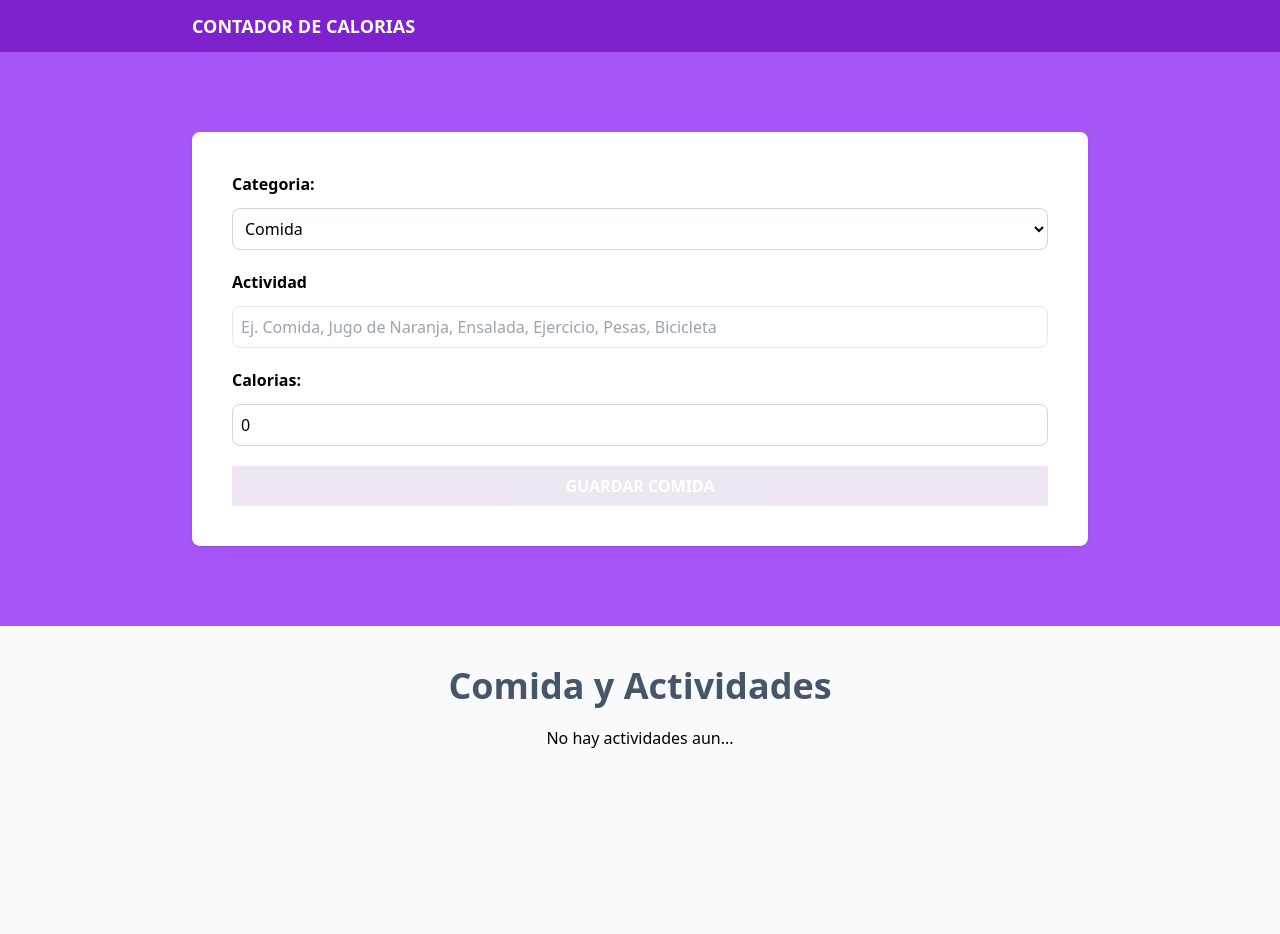
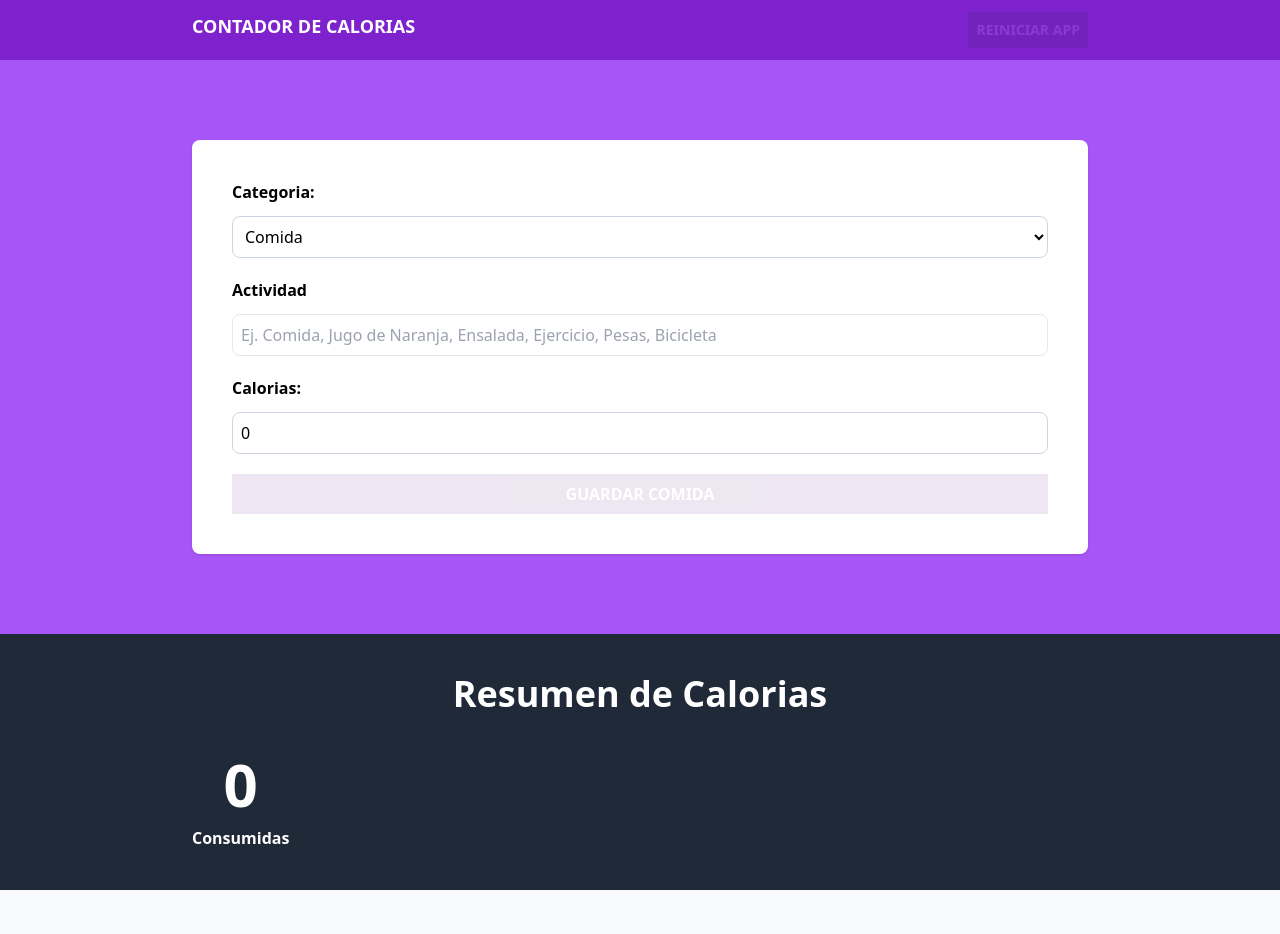
Before and after one commit to DaniM0613/Calorie-Tracker, a React (Vite) app: page / in a window 1280 px wide. Shown: the top 934 px of the page. Before the commit the page ends 810 px from the top, so only its background shows below. Built offline with nearby package versions, Linux system fonts and the light colour scheme.

Commit message:
calulando las calorias con useMemo

```diff
--- a/src/App.tsx
+++ b/src/App.tsx
@@ -1,7 +1,9 @@
-import { useReducer, useEffect } from "react"
+import { useReducer, useEffect, useMemo} from "react"
 import Form from "./components/Form"
 import { activityReducer, initialState } from "./reducers/activity-reducer"
 import ActivityList from "./components/ActivityList"
+import CalorieTracker from "./components/CalorieTracker"
+
 
 function App() {
 
@@ -11,6 +13,10 @@
        localStorage.setItem('activities', JSON.stringify(state.activities))
    }, [state.activities])
 
+   const canRestarApp = () => useMemo(() => state.activities.length , [state.activities])
+
+
+
   return (
     <>
      <header className="bg-purple-700 py-3">
@@ -18,6 +24,16 @@
         <h1 className="text-center text-lg font-bold uppercase text-white">
           Contador de Calorias
         </h1>
+
+        <button
+          className="bg-gray-800 hover:bg-gray-900 p-2 font-bold uppercase text-white cursor-pointer text-sm disabled:opacity-10"
+          disabled={!canRestarApp()}
+          onClick={() => dispatch({type: 'restart-app'})}
+        >
+            Reiniciar App
+        </button>
+
+
        </div>
      </header>
 
@@ -29,6 +45,16 @@
         />
       </div>
     </section>
+
+    <section className="bg-gray-800 py-10">
+      <div className="max-w-4xl mx-auto">
+        <CalorieTracker
+            activities={state.activities}
+        />
+      </div>
+    </section>
+
+
     <section className="p-10 mx-auto max-w-4xl">
       <ActivityList
          activities={state.activities}
--- a/src/components/ActivityList.tsx
+++ b/src/components/ActivityList.tsx
@@ -26,7 +26,7 @@
       {isEmptyActivities ?
       <p className="text-center my-5">No hay actividades aun...</p> :
       activities.map(activity => (
-          <div key={activity.id} className="px-5 py-10 bg-white mt-5 flex justify-between">
+          <div key={activity.id} className="px-5 py-10 bg-white mt-5 flex justify-between shadow-lg">
             <div className="space-y-2 relative">
                 <p className={`absolute -top-8 -left-8 px-10 py-2 text-white uppercase font-bold ${activity.category === 1 ? 'bg-lime-500' : 'bg-orange-500' }`}>
                     {categoryName(+activity.category)}
--- /dev/null
+++ b/src/components/CalorieTracker.tsx
@@ -0,0 +1,26 @@
+import { useMemo } from 'react'
+import type { Activity } from "../types"
+
+type CalorieTrackerProps = {
+  activities: Activity[]
+}
+
+export default function CalorieTracker({activities} : CalorieTrackerProps) {
+
+  // Contadores
+  const caloriesConsumed = useMemo(() => activities.reduce((total, activity) => activity.category === 1 ? total + activity.calories : total, 0) , [activities])
+
+  return (
+    <>
+      <h2 className="text-4xl font-black text-white text-center">Resumen de Calorias</h2>
+
+      <div className='flex flex-col items-center md:flex-row md:justify-between gap-5 mt-10'>
+      <p className='text-white font-bold rounded-full grid grid-cols-1 gap-3 text-center'>
+        <span className='font-black text-6xl text-orange'>{caloriesConsumed}</span>
+         Consumidas
+      </p>
+      </div>
+
+    </>
+  )
+}
--- a/src/reducers/activity-reducer.ts
+++ b/src/reducers/activity-reducer.ts
@@ -4,7 +4,8 @@
 export type ActivityActions =
     {type: 'save-activity', payload: { newActivity : Activity }} |
     {type: 'set-activeId', payload: { id : Activity['id'] }} |
-    {type: 'delete-activity', payload: { id : Activity['id'] }}
+    {type: 'delete-activity', payload: { id : Activity['id'] }} |
+    {type: 'restart-app' }
 
 export type ActivityState =  {
    activities : Activity[]
@@ -55,5 +56,11 @@
         }
     }
 
+    if(action.type === 'restart-app'){
+        return {
+            activities: [],
+            activeId: ''
+        }
+    }
     return state
 }
```
